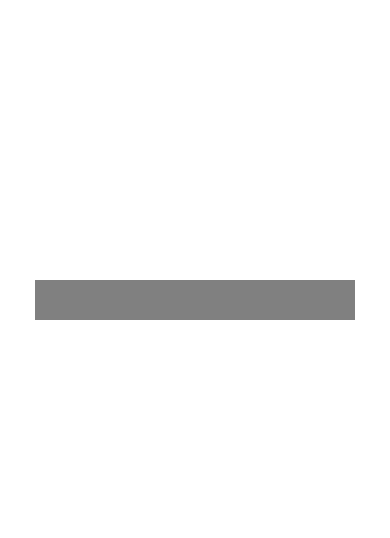
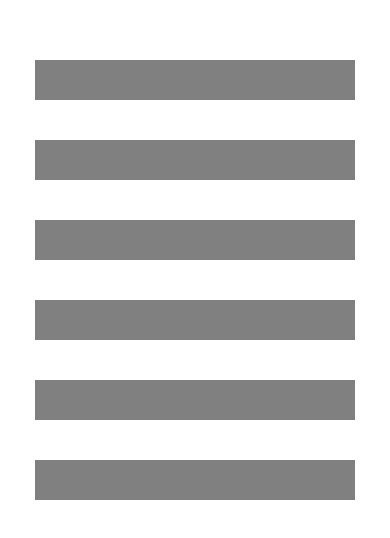
Before and after one commit to cedricholmgren/CFALCEassist, a React Native app: screen / in a window 390 px wide. Shown: the part 122-660 px from the top of the page. Built offline with nearby package versions, Linux system fonts and the light colour scheme.

Commit message:
Fixed bugs and added styles

```diff
--- a/App.tsx
+++ b/App.tsx
@@ -8,13 +8,20 @@
       <StatusBar style="auto" />
 
       <Filet />
+      <Nuggets />
+      <Spicy />
+      <Strips />
+      <GrilledFilets />
+      <GrilledNuggets />
     </View>
   );
 }
 //function to cycle through colors every time onPress is called, will be used in buttons
-function changeColor() {
+function useColor() {
   // Sets current state of our buttons to neutral(grey) and allows for two other options
-  const [status, setStatus] = useState<"MakeLess" | "Neutral" | "MakeMore">();
+  const [status, setStatus] = useState<"MakeLess" | "Neutral" | "MakeMore">(
+    "Neutral"
+  );
 
   // When onPress is triggered cycle through states
   const onPress = () => {
@@ -22,18 +29,11 @@
       setStatus("MakeLess");
     } else if (status === "MakeLess") {
       setStatus("MakeMore");
-    } else if (status === "MakeMore") {
+    } else {
       setStatus("Neutral");
     }
   };
-  return { status, onPress };
-}
 
-// Buttons
-//= status === "Neutral" ? "gray" : "blue";
-
-const Filet = () => {
-  const { status, onPress } = changeColor();
   const backgroundColor =
     status === "Neutral"
       ? "gray"
@@ -43,6 +43,74 @@
       ? "green"
       : "gray";
 
+  return { backgroundColor, onPress };
+}
+
+// Buttons
+//= status === "Neutral" ? "gray" : "blue";
+
+const Filet = () => {
+  const { backgroundColor, onPress } = useColor();
+  const filetColor = { backgroundColor };
+  return (
+    <View>
+      <TouchableOpacity
+        style={[styles.buttonBox, filetColor]}
+        onPress={onPress}
+      ></TouchableOpacity>
+    </View>
+  );
+};
+const Nuggets = () => {
+  const { backgroundColor, onPress } = useColor();
+  const filetColor = { backgroundColor };
+  return (
+    <View>
+      <TouchableOpacity
+        style={[styles.buttonBox, filetColor]}
+        onPress={onPress}
+      ></TouchableOpacity>
+    </View>
+  );
+};
+const Spicy = () => {
+  const { backgroundColor, onPress } = useColor();
+  const filetColor = { backgroundColor };
+  return (
+    <View>
+      <TouchableOpacity
+        style={[styles.buttonBox, filetColor]}
+        onPress={onPress}
+      ></TouchableOpacity>
+    </View>
+  );
+};
+const Strips = () => {
+  const { backgroundColor, onPress } = useColor();
+  const filetColor = { backgroundColor };
+  return (
+    <View>
+      <TouchableOpacity
+        style={[styles.buttonBox, filetColor]}
+        onPress={onPress}
+      ></TouchableOpacity>
+    </View>
+  );
+};
+const GrilledFilets = () => {
+  const { backgroundColor, onPress } = useColor();
+  const filetColor = { backgroundColor };
+  return (
+    <View>
+      <TouchableOpacity
+        style={[styles.buttonBox, filetColor]}
+        onPress={onPress}
+      ></TouchableOpacity>
+    </View>
+  );
+};
+const GrilledNuggets = () => {
+  const { backgroundColor, onPress } = useColor();
   const filetColor = { backgroundColor };
   return (
     <View>
@@ -63,7 +131,8 @@
   },
   buttonBox: {
     width: 320,
-    flex: 1,
-    padding: 20,
+    height: 40,
+    //flex: 1,
+    marginBottom: 40,
   },
 });
```
